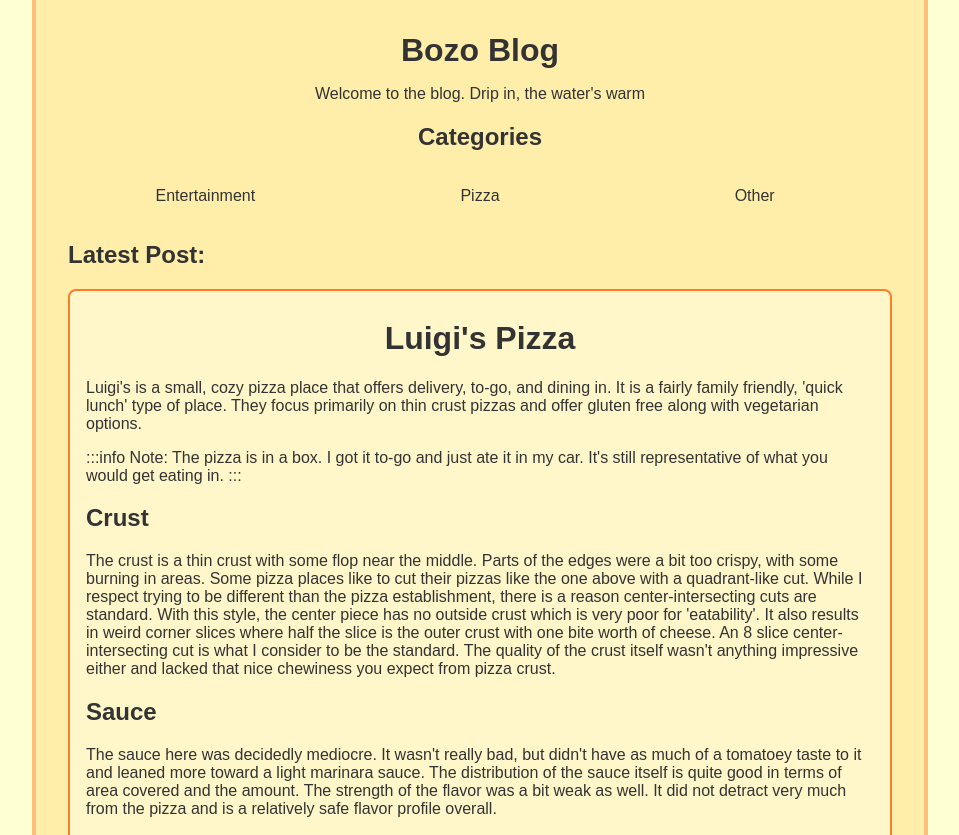
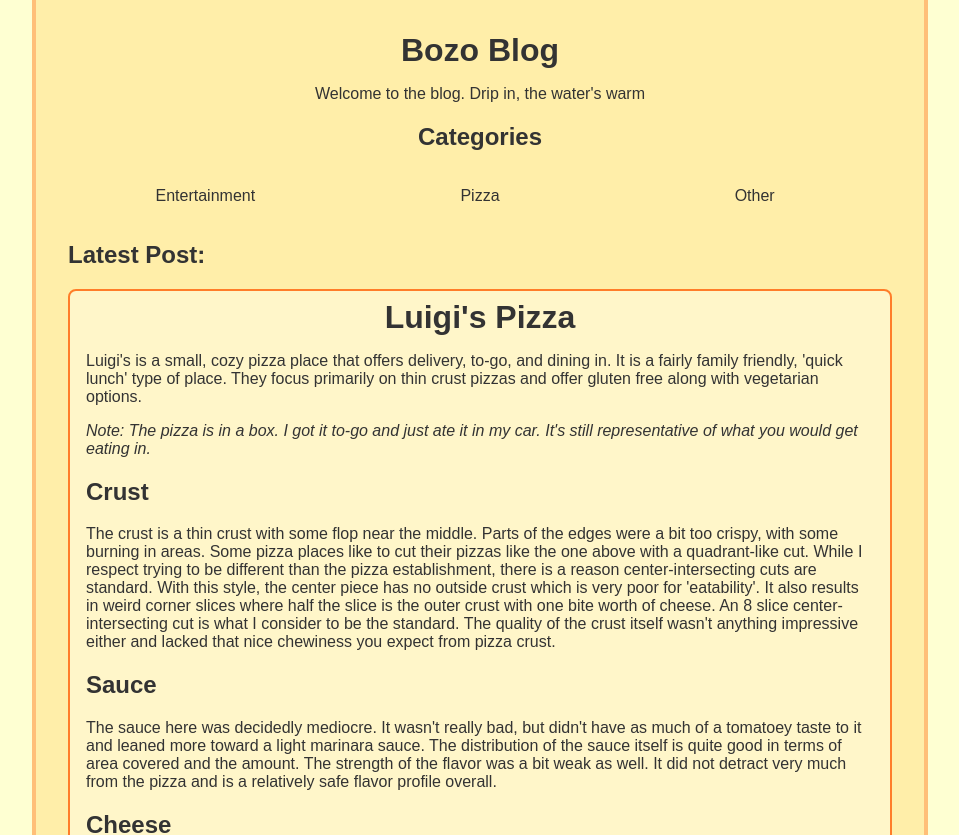
Before and after one commit to JustinPihowich/bozo-blog, a Next.js app: page / in a window 1280 px wide. Shown: the top 835 px of the page, without its empty margins (160-1119 px from the left). Built offline with nearby package versions, Linux system fonts and the light colour scheme.

Commit message:
Style heading of post with native HTML

```diff
--- a/src/app/page.tsx
+++ b/src/app/page.tsx
@@ -1,4 +1,5 @@
 import styles from './styles.module.css';
+import rehypeRaw from 'rehype-raw';
 import React from 'react';
 import ReactMarkdown from 'react-markdown';
 import PageLayout from '../components/PageLayout/PageLayout';
@@ -11,12 +12,11 @@ export default function Home() {
   // const latestPost = posts[0];
 
   const markdownContent = `
-  # Luigi's Pizza
+<div style="text-align: center; font-size: 2rem; font-weight: bold">Luigi's Pizza</div>
+
 Luigi's is a small, cozy pizza place that offers delivery, to-go, and dining in. It is a fairly family friendly, 'quick lunch' type of place. They focus primarily on thin crust pizzas and offer gluten free along with vegetarian options.
 
-:::info
-Note: The pizza is in a box. I got it to-go and just ate it in my car. It's still representative of what you would get eating in.
-:::
+<div style="font-style: italic">Note: The pizza is in a box. I got it to-go and just ate it in my car. It's still representative of what you would get eating in.</div>
 
 ## Crust
 
@@ -52,9 +52,10 @@ Score
           {/* <a href='/posts/pizza/luigis-pizza'>Luigi&apos;s Pizza</a> */}
           <div className={styles['post-content']}>
             <ReactMarkdown
-              components={{
-                h1: ({ children }) => <h1 style={{ textAlign: 'center' }}>{children}</h1>,
-              }}
+              // components={{
+              //   h1: ({ children }) => <h1 style={{ textAlign: 'center' }}>{children}</h1>,
+              // }}
+              rehypePlugins={[rehypeRaw]}
             >{markdownContent}</ReactMarkdown>
           </div>
         </>
--- a/src/app/styles.module.css
+++ b/src/app/styles.module.css
@@ -19,11 +19,11 @@
 }
 
 .post-content {
-  background-color: #fff6c9; /* A warm cream tone for the card background */
-  border: 0.15rem solid var(--color-accent); /* Bold accent border for definition */
+  background-color: #fff6c9;
+  border: 0.15rem solid var(--color-accent);
   padding-top: 0.5rem;
   padding-bottom: 0.5rem;
   padding-left: 1rem;
   padding-right: 1rem;
-  border-radius: 0.5rem; /* Optional: adds some rounding for a softer look */
+  border-radius: 0.5rem;
 }
```
